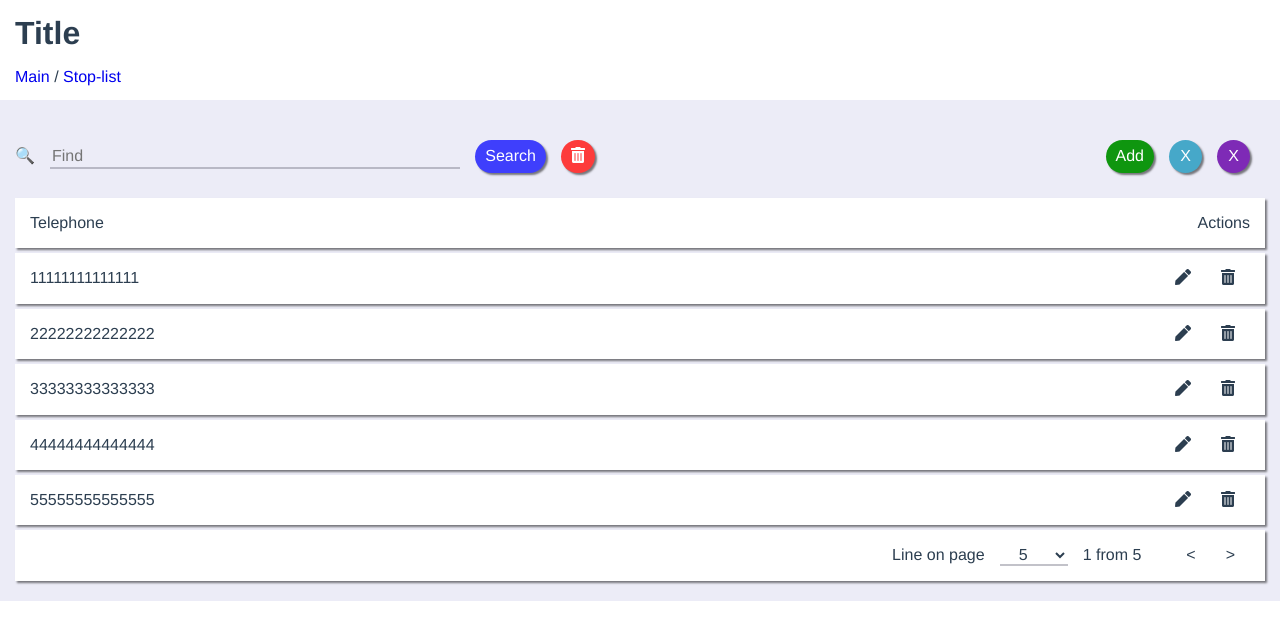
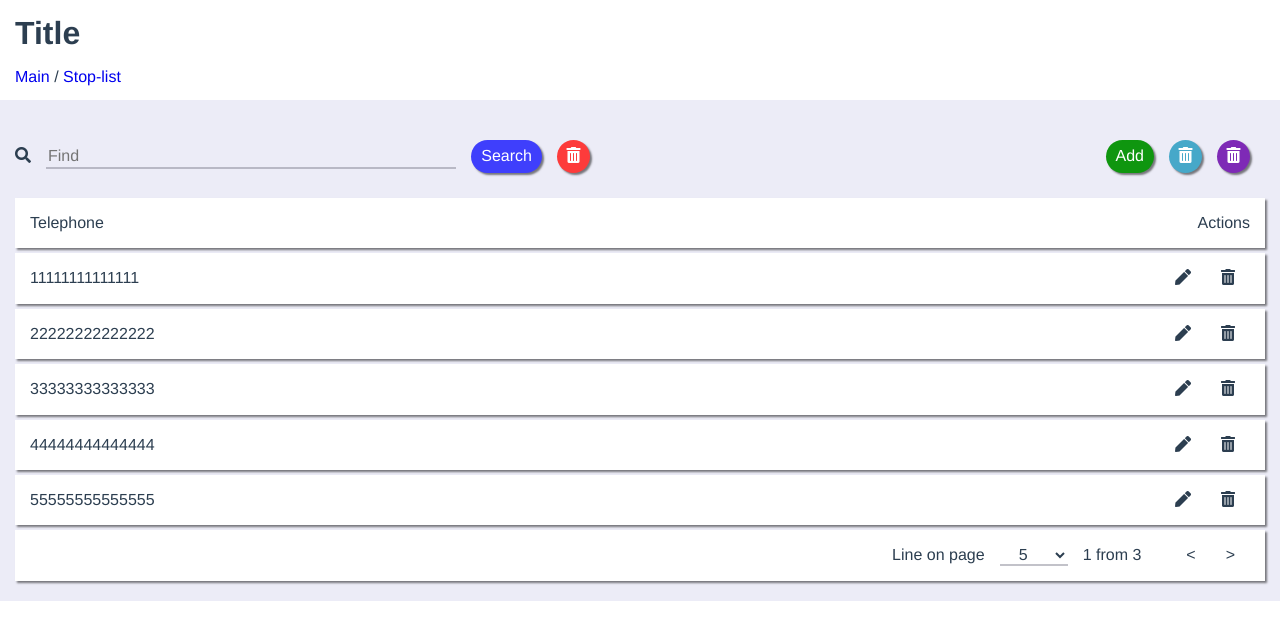
Before and after one commit to TitarenkoBA/PhoneBook, a Vue app: page /Stop-list in a window 1280 px wide. Shown: the top 640 px of the page. Built offline with nearby package versions, Linux system fonts and the light colour scheme.

Commit message:
add methods for buttons

```diff
--- a/src/components/ButtonRound.vue
+++ b/src/components/ButtonRound.vue
@@ -22,7 +22,7 @@ export default {
     border-radius: 50px;
     border: none;
     margin-right: 15px;
-    padding: 0 10px;
+    padding: 0;
     box-shadow: 2px 2px 2px rgba(0, 0, 0, 0.5);
     color: white;
     cursor: pointer;
@@ -35,6 +35,15 @@ export default {
 
   button:hover {
     text-shadow: 1px 1px rgba(0, 0, 0, 0.45);
+  }
+
+  button span {
+    padding: 0 10px;
+  }
+
+  button i {
+    padding: 0;
+    margin: 0 auto;
   }
 
   .blue {
--- a/src/components/PhoneListFooter.vue
+++ b/src/components/PhoneListFooter.vue
@@ -1,13 +1,13 @@
 <template>
   <div>
     <p>Line on page</p>
-    <select v-model="lines">
+    <select v-model="lines" @change="changeLines">
       <option v-for="item in 5" :key="item" :value="item * 5">{{item * 5}}</option>
     </select>
-    <p>{{ page }} from {{ lines }}</p>
+    <p>{{ page }} from {{ pages }}</p>
     <p>
-      <a @click.prevent="page--">&lt;</a>
-      <a @click.prevent="page++">&gt;</a>
+      <a @click.prevent="pageDown">&lt;</a>
+      <a @click.prevent="pageUp">&gt;</a>
     </p>
   </div>
 </template>
@@ -17,15 +17,30 @@ export default {
   name: "PhoneListFooter",
   data() {
     return {
-      lines: 5,
-      page: 1,
+      lines: this.$store.state.LinesInPage
     }
   },
-  watch: {
-    lines: function(lines) {
-      this.$store.state.LinesInPage = lines
+  computed: {
+    page() {
+      return this.$store.state.CurrentPage
     },
-    page: function(page) {
+    pages() {
+      return (this.$store.state.FilteredNumbers.length % this.lines === 0 ? this.$store.state.FilteredNumbers.length / this.lines : Math.floor((this.$store.state.FilteredNumbers.length / this.lines) + 1, 0))
+    }
+  },
+  methods: {
+    changeLines() {
+      this.$store.state.LinesInPage = this.lines
+      this.$store.state.CurrentPage = 1
+    },
+    pageUp() {
+      let page = this.$store.state.CurrentPage
+      page < this.pages ? page++ : page = this.pages
+      this.$store.state.CurrentPage = page
+    },
+    pageDown() {
+      let page = this.$store.state.CurrentPage
+      page > 1 ? page-- : page = 1
       this.$store.state.CurrentPage = page
     }
   }
--- a/src/components/PhoneListItem.vue
+++ b/src/components/PhoneListItem.vue
@@ -3,7 +3,7 @@
     <p>{{this.number}}</p>
     <p>
       <i class="fas fa-pen"></i>
-      <i class="fas fa-trash-alt"></i>
+      <i class="fas fa-trash-alt" @click="this.delete"></i>
     </p>
   </div>
 </template>
@@ -12,7 +12,18 @@
 
 export default {
   name: "PhoneListItem",
-  props: ['number'],
+  props: ['number', 'id'],
+  methods: {
+    delete() {
+      const numbers = this.$store.state.Numbers
+      const index = numbers.findIndex((item) => item.id === this.id)
+      const newNumbers = [...numbers]
+      newNumbers.splice(index, 1)
+      this.$store.state.Numbers = [...newNumbers]
+      this.$store.state.FilteredNumbers = [...newNumbers]
+
+    }
+  }
 }
 </script>
 
--- a/src/components/RightButtonsPanel.vue
+++ b/src/components/RightButtonsPanel.vue
@@ -1,8 +1,8 @@
 <template>
   <div>
-    <ButtonRound color="green" :click="() => this.$router.push('/AddNumber')">Add</ButtonRound>
-    <ButtonRound color="light_blue" click="">X</ButtonRound>
-    <ButtonRound color="purple" click="">X</ButtonRound>
+    <ButtonRound color="green" :click="() => this.$router.push('/AddNumber')"><span>Add</span></ButtonRound>
+    <ButtonRound color="light_blue" click=""><i class="fas fa-trash-alt"></i></ButtonRound>
+    <ButtonRound color="purple" click=""><i class="fas fa-trash-alt"></i></ButtonRound>
   </div>
 </template>
 
--- a/src/components/Search.vue
+++ b/src/components/Search.vue
@@ -1,9 +1,9 @@
 <template>
   <div>
-    <span>&#128269;</span>
-    <input type="tel" name="tel" pattern="+?[0-9]{11}" placeholder="Find" v-model="phone"/>
-    <ButtonRound color="blue" click="">Search</ButtonRound>
-    <ButtonRound color="red" click=""><i class="fas fa-trash-alt"></i></ButtonRound>
+    <i class="fas fa-search"></i>
+    <input type="tel" name="tel" placeholder="Find" v-model="phoneSearchField"/>
+    <ButtonRound color="blue" :click="search"><span>Search</span></ButtonRound>
+    <ButtonRound color="red" :click="clear"><i class="fas fa-trash-alt"></i></ButtonRound>
   </div>
 </template>
 
@@ -14,6 +14,33 @@ export default {
   name: "Search",
   components: {
     ButtonRound
+  },
+  data() {
+    return {
+      phoneSearchField: null,
+    }
+  },
+  methods: {
+    search() {
+      const searchPhone = this.phoneSearchField
+      const allNumbers = this.$store.state.Numbers
+      const filteredNumbers = allNumbers.filter((item) => item.phone.toString().includes(searchPhone))
+      if (searchPhone) {
+        this.$store.state.FilteredNumbers = [...filteredNumbers]
+      } else {
+        this.$store.state.FilteredNumbers = [...allNumbers]
+      }
+      this.$store.state.CurrentPage = 1
+    },
+    clear() {
+      this.phoneSearchField = ''
+      this.search()
+    }
+  },
+  mounted() {
+    if (!this.phoneSearchField) {
+      this.$store.state.FilteredNumbers = [...this.$store.state.Numbers]
+    }
   }
 }
 </script>
@@ -35,7 +62,7 @@ export default {
     margin-right: 15px;
   }
 
-  span {
+  i {
     margin-right: 15px;
   }
 </style>
--- a/src/store/index.js
+++ b/src/store/index.js
@@ -5,7 +5,7 @@ Vue.use(Vuex);
 
 export default new Vuex.Store({
     state: {
-        numbers: [
+        Numbers: [
             { phone: 11111111111111, id: 1 },
             { phone: 22222222222222, id: 2 },
             { phone: 33333333333333, id: 3 },
@@ -16,7 +16,9 @@ export default new Vuex.Store({
             { phone: 88888888888888, id: 8 },
             { phone: 99999999999999, id: 9 },
             { phone: 101010101010110, id: 10 },
+            { phone: 121212121212121, id: 11 },
         ],
+        FilteredNumbers: [],
         LinesInPage: 5,
         CurrentPage: 1,
     },
--- a/src/views/AddNumber.vue
+++ b/src/views/AddNumber.vue
@@ -1,10 +1,10 @@
 <template>
   <div>
     <div class="add_number_container">
-      <input type="tel" name="tel" pattern="+?[0-9]{11}" placeholder="Enter number" v-model="phone"/>
-      <ButtonRound color="light_blue"><i class="fas fa-check"></i></ButtonRound>
+      <input type="tel" name="tel" placeholder="Enter number" v-model="phone"/>
+      <ButtonRound color="light_blue" :click="addNumber"><i class="fas fa-check"></i></ButtonRound>
     </div>
-    <ButtonRound color="light" class="add_number_container__button_back" :click="() => this.$router.push('/')"> Back </ButtonRound>
+    <ButtonRound color="light" class="add_number_container__button_back" :click="() => this.$router.push('/')"><span>Back</span></ButtonRound>
   </div>
 </template>
 
@@ -15,6 +15,22 @@ export default {
   name: "AddNumber",
   components: {
     ButtonRound,
+  },
+  data() {
+    return {
+      phone: null,
+    }
+  },
+  methods: {
+    addNumber() {
+      const updatedNumbers = [...this.$store.state.Numbers]
+      const newPhone = { phone: this.phone, id: updatedNumbers.length }
+      updatedNumbers.unshift(newPhone)
+      this.$store.state.FilteredNumbers = null
+      this.$store.state.Numbers = [...updatedNumbers]
+      this.$store.state.CurrentPage = 1
+      this.$router.push('/Stop-list')
+    }
   }
 }
 </script>
--- a/src/views/Main.vue
+++ b/src/views/Main.vue
@@ -1,7 +1,7 @@
 <template>
   <div>
     <h1>Main page</h1>
-    <ButtonRound color="light_blue" :click="goStopList">Stop-list</ButtonRound>
+    <ButtonRound color="light_blue" :click="goStopList"><span>Stop-list</span></ButtonRound>
   </div>
 </template>
 
--- a/src/views/StopListContainer.vue
+++ b/src/views/StopListContainer.vue
@@ -5,7 +5,7 @@
       <RightButtonsPanel />
     </div>
     <PhoneListHeader />
-    <PhoneListItem v-for="item in phones" :key="item.id" :number="item.phone"/>
+    <PhoneListItem v-for="item in phones" :key="item.id" :number="item.phone" :id="item.id"/>
     <PhoneListFooter />
   </div>
 </template>
@@ -28,11 +28,12 @@ export default {
   },
   computed: {
     phones() {
-      const allNumbers = this.$store.state.numbers
-      const LinesInPage = this.$store.state.LinesInPage
-      const showNumbers = allNumbers.slice(0, LinesInPage)
+      const numbers = this.$store.state.FilteredNumbers
+      const currentPage = this.$store.state.CurrentPage
+      const linesInPage = this.$store.state.LinesInPage
+      const showNumbers = numbers.slice((currentPage - 1) * (linesInPage), linesInPage * currentPage)
       return showNumbers
-    }
+    },
   }
 }
 </script>
```
